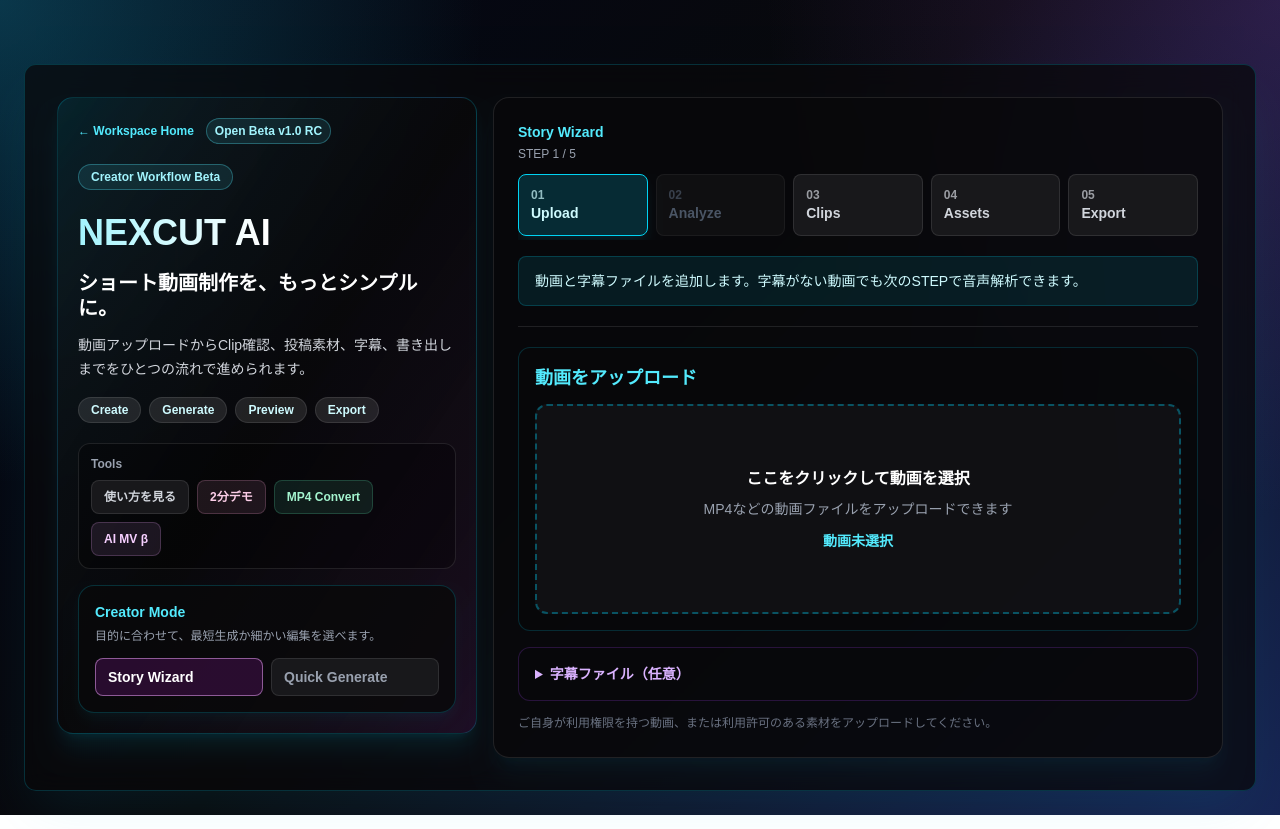
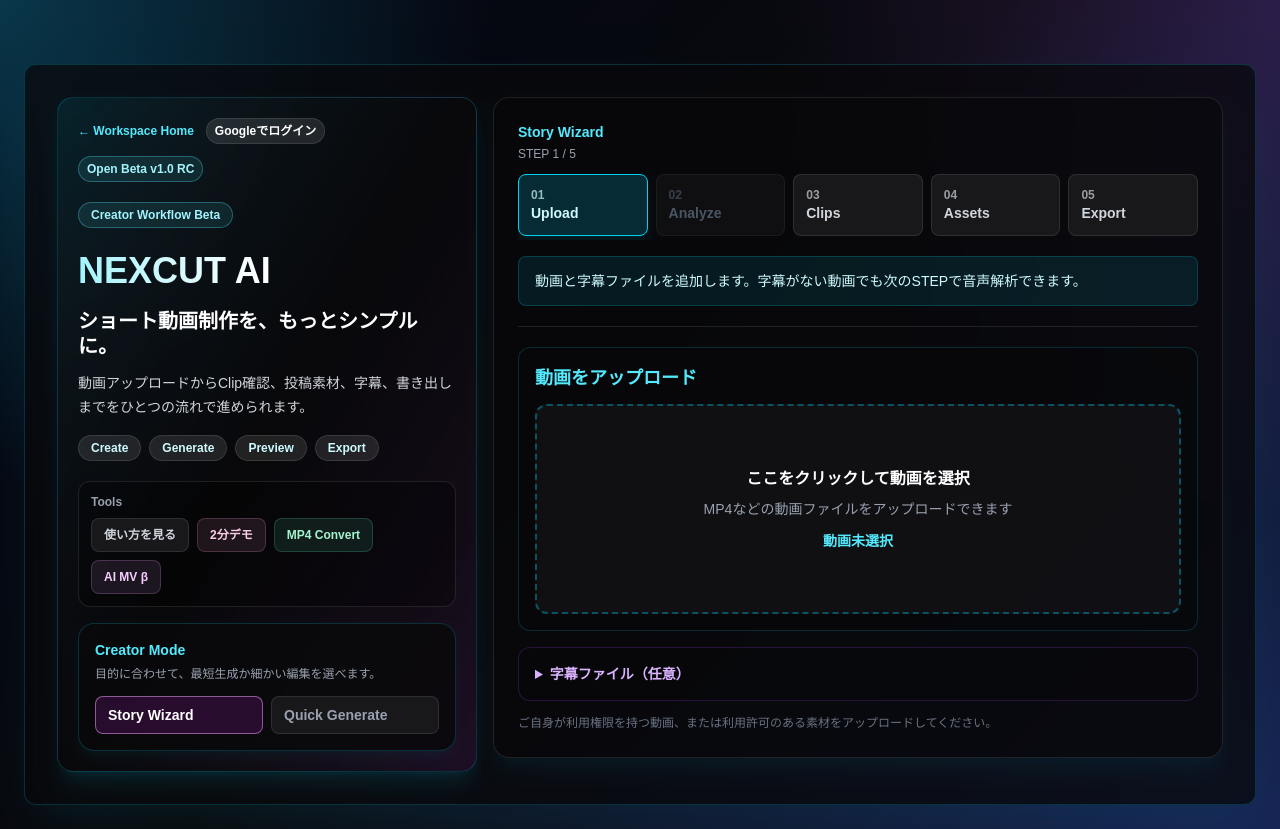
Before and after one commit to hiro042355/easyslice-ai, a Next.js app: page / in a window 1280 px wide. Built offline with nearby package versions, Linux system fonts and the light colour scheme.

Commit message:
feat: add production google sign-in entry point

```diff
--- a/app/page.tsx
+++ b/app/page.tsx
@@ -1419,6 +1419,9 @@
     <a href="/workspace" className="text-cyan-300 hover:text-cyan-200">
       ← Workspace Home
     </a>
+    <a href="/auth" className="rounded-full border border-white/10 bg-white/10 px-2 py-1 text-white hover:bg-white/15">
+      Googleでログイン
+    </a>
     <span className="rounded-full border border-cyan-300/30 bg-cyan-300/10 px-2 py-1 text-cyan-200">
       Open Beta v1.0 RC
     </span>
```
